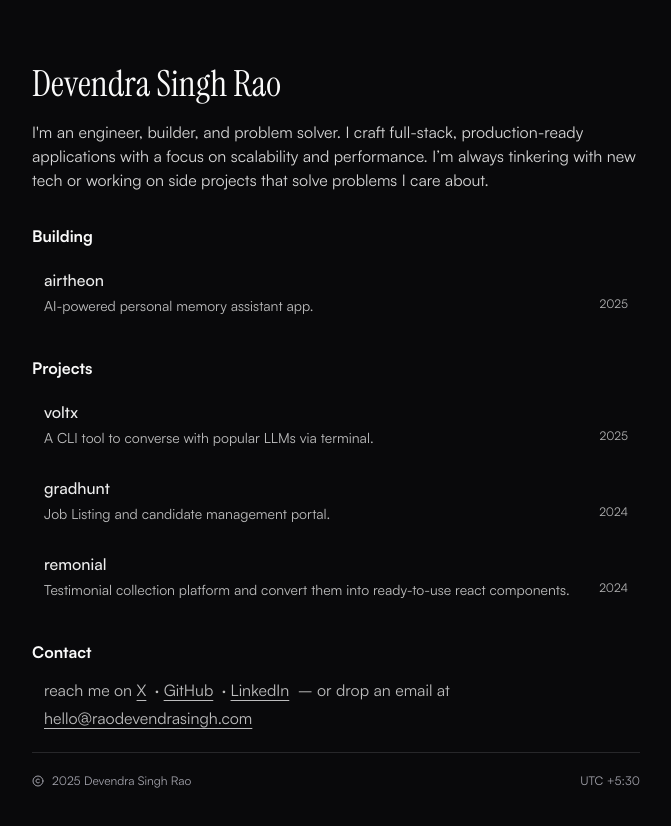
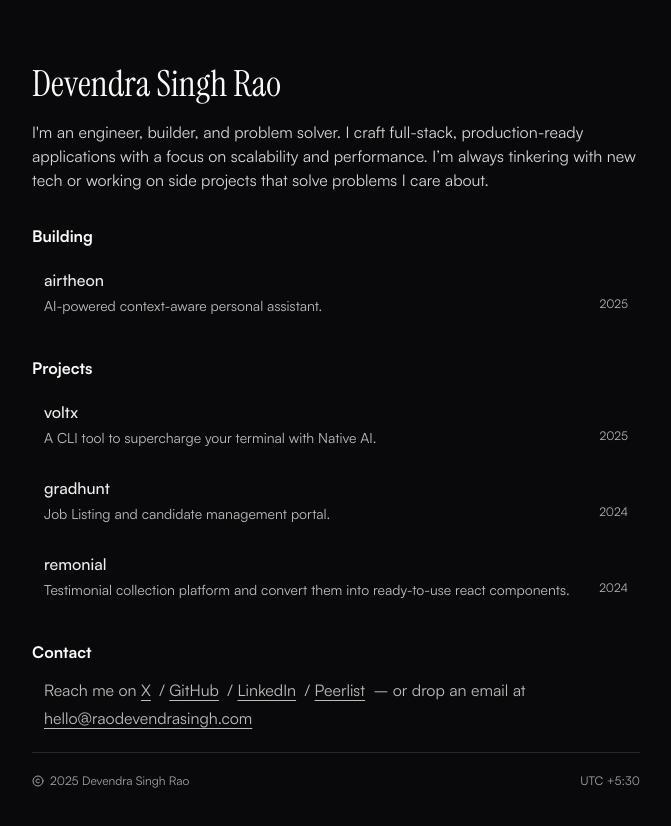
Before and after one commit to raodevendrasingh/site, a Next.js app: page / in a window 1280 px wide. Shown: the top 826 px of the page, without its empty margins (304-975 px from the left). Built offline with nearby package versions, Linux system fonts and the light colour scheme.

Commit message:
chore: update deps / add peerlist link

```diff
--- a/src/components/contact-section.tsx
+++ b/src/components/contact-section.tsx
@@ -6,7 +6,7 @@ export const ContactSection = () => {
         <section className="flex flex-col">
             <h2 className="font-semibold pb-3">Contact</h2>
             <p className="text-primary/75 px-3 space-x-1 leading-7">
-                reach me on{" "}
+                Reach me on{" "}
                 <Link
                     href="https://x.com/tminusdev"
                     className="underline underline-offset-4 hover:text-primary"
@@ -15,7 +15,7 @@ export const ContactSection = () => {
                 >
                     X
                 </Link>
-                {" · "}
+                {" / "}
                 <Link
                     href="https://github.com/raodevendrasingh"
                     className="underline underline-offset-4 hover:text-primary"
@@ -24,7 +24,7 @@ export const ContactSection = () => {
                 >
                     GitHub
                 </Link>
-                {" · "}
+                {" / "}
                 <Link
                     href="https://linkedin.com/in/raodevendrasingh"
                     className="underline underline-offset-4 hover:text-primary"
@@ -32,6 +32,15 @@ export const ContactSection = () => {
                     rel="noopener noreferrer"
                 >
                     LinkedIn
+                </Link>
+                {" / "}
+                <Link
+                    href="https://peerlist.io/devendrasingh"
+                    className="underline underline-offset-4 hover:text-primary"
+                    target="_blank"
+                    rel="noopener noreferrer"
+                >
+                    Peerlist
                 </Link>
                 {" – or drop an email at "}
                 <Link
--- a/src/components/footer.tsx
+++ b/src/components/footer.tsx
@@ -4,7 +4,7 @@ export const Footer = () => {
     return (
         <footer className="flex items-center gap-1 border-t text-muted-foreground w-full py-5 mt-5">
             <div className="flex flex-col sm:flex-row items-center justify-between gap-2 text-xs w-full">
-                <span className="flex items-center space-x-2">
+                <span className="flex items-center space-x-1.5">
                     <Copyright size={12} />
                     <p className="">
                         {new Date().getFullYear()} Devendra Singh Rao
--- a/src/data/building.ts
+++ b/src/data/building.ts
@@ -2,7 +2,7 @@ export const building = [
     {
         id: 1,
         title: "airtheon",
-        description: "AI-powered personal memory assistant app.",
+        description: "AI-powered context-aware personal assistant.",
         link: "https://github.com/airtheonlabs",
         year: "2025",
     },
--- a/src/data/projects.ts
+++ b/src/data/projects.ts
@@ -2,7 +2,7 @@ export const projects = [
     {
         id: 1,
         title: "voltx",
-        description: "A CLI tool to converse with popular LLMs via terminal.",
+        description: "A CLI tool to supercharge your terminal with Native AI.",
         link: "https://github.com/raodevendrasingh/voltx",
         show: true,
         year: "2025",
```
Also changed, not shown: package.json (+11 -11 lines), 2 other files (tests, documents, lock files or other folders).
